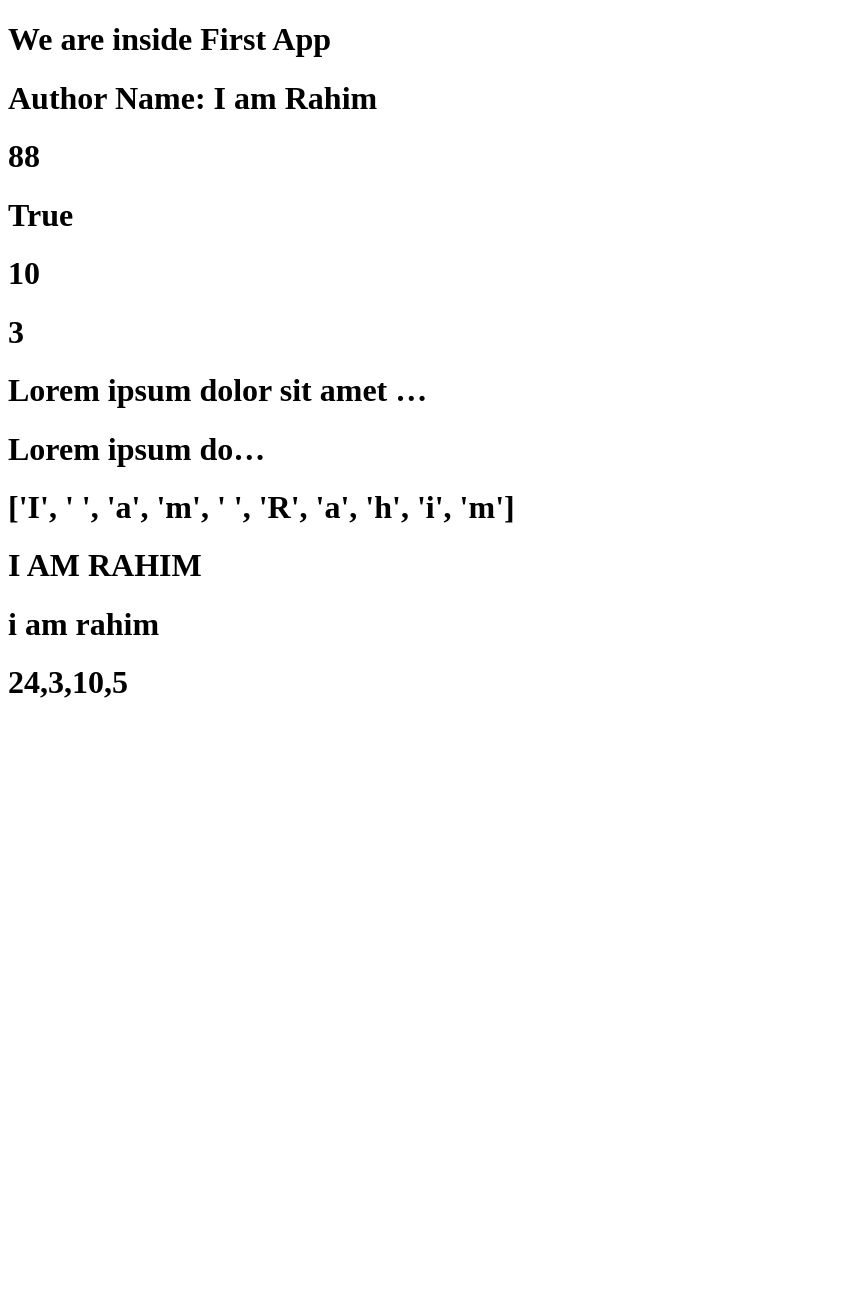
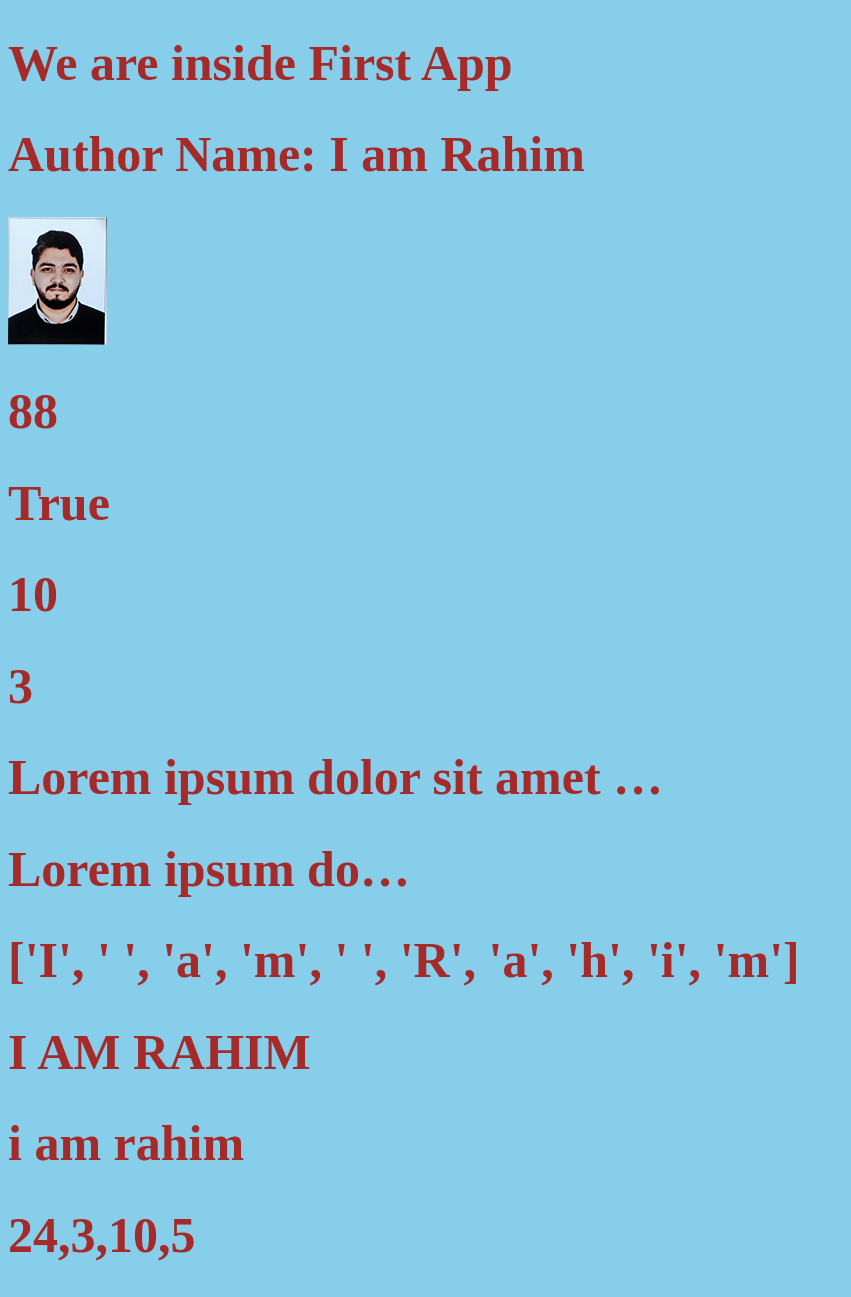
Before and after one commit to BbillahrariBBr/practiceDjango, a Django app: page /first_app/contact/ in a window 1280 px wide. Shown: the whole page, without its empty margins (0-851 px from the left). Before the commit the page ends 698 px from the top, so only its background shows below. Run offline with Django 4.2, Linux system fonts and the light colour scheme.

Commit message:
static file in app

```diff
--- /dev/null
+++ b/third_project_again/first_app/static/first_app/css/first.css
@@ -0,0 +1,7 @@
+body{
+    background-color: skyblue;
+}
+h1{
+    color: brown;
+    font-size: 50px;
+}
--- /dev/null
+++ b/third_project_again/first_app/static/first_app/js/index.js
@@ -0,0 +1 @@
+console.log("hello world")
--- a/third_project_again/first_app/templates/first_app/index.html
+++ b/third_project_again/first_app/templates/first_app/index.html
@@ -1,13 +1,16 @@
 <!DOCTYPE html>
+{% load static %}
 <html lang="en">
 <head>
     <meta charset="UTF-8">
     <meta name="viewport" content="width=device-width, initial-scale=1.0">
     <title>Document</title>
+    <link rel="stylesheet" href="{% static 'first_app/css/first.css'%}">
 </head>
 <body>
     <h1>We are inside First App</h1>
     <h1>Author Name: {{name}}</h1>
+    <img src="{% static 'first_app/images/img1.jpg'%}" alt="man1">
     <!-- {% if age >= 18 %}
     <p>You can get lisences</p>
     {% else %}
```
Also changed, not shown: third_project_again/first_app/static/first_app/images/img1.jpg (added), third_project_again/first_app/static/first_app/images/img2.jpg (added).
